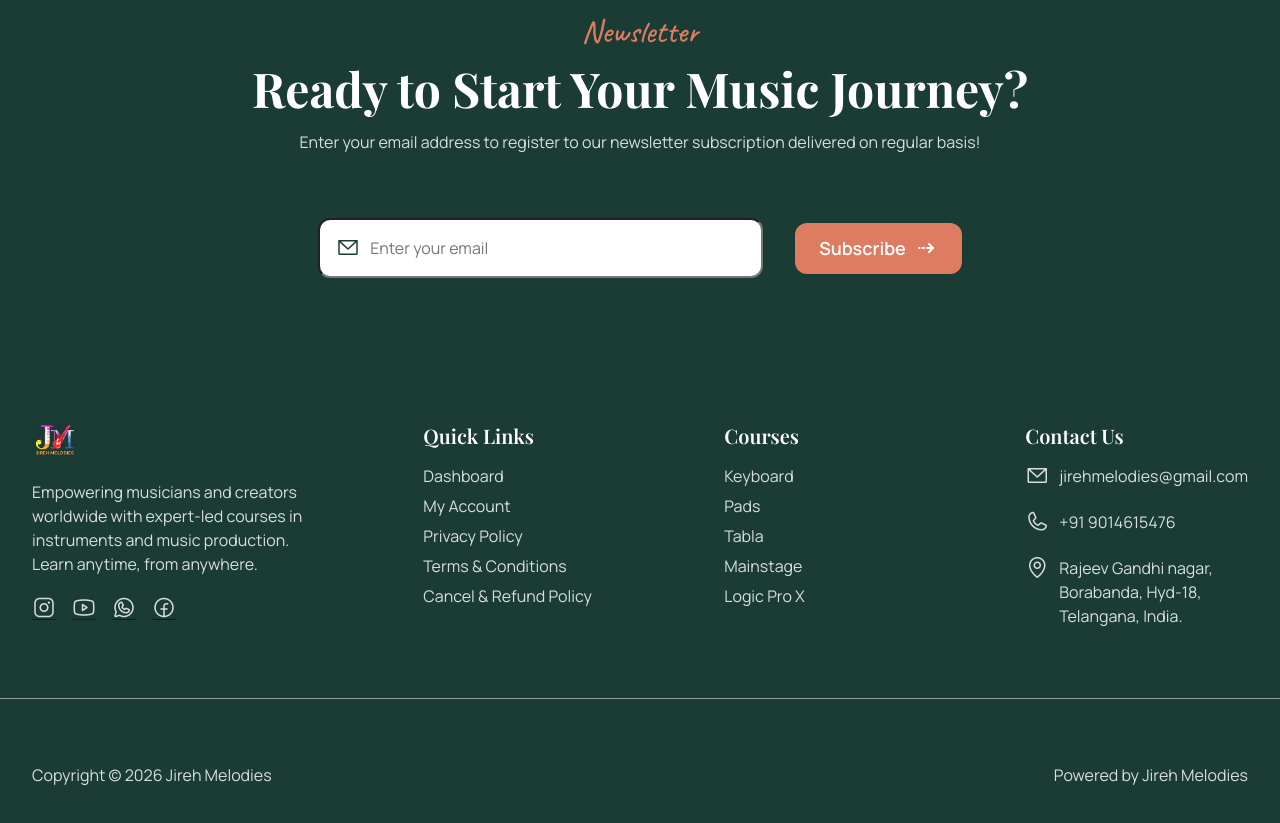
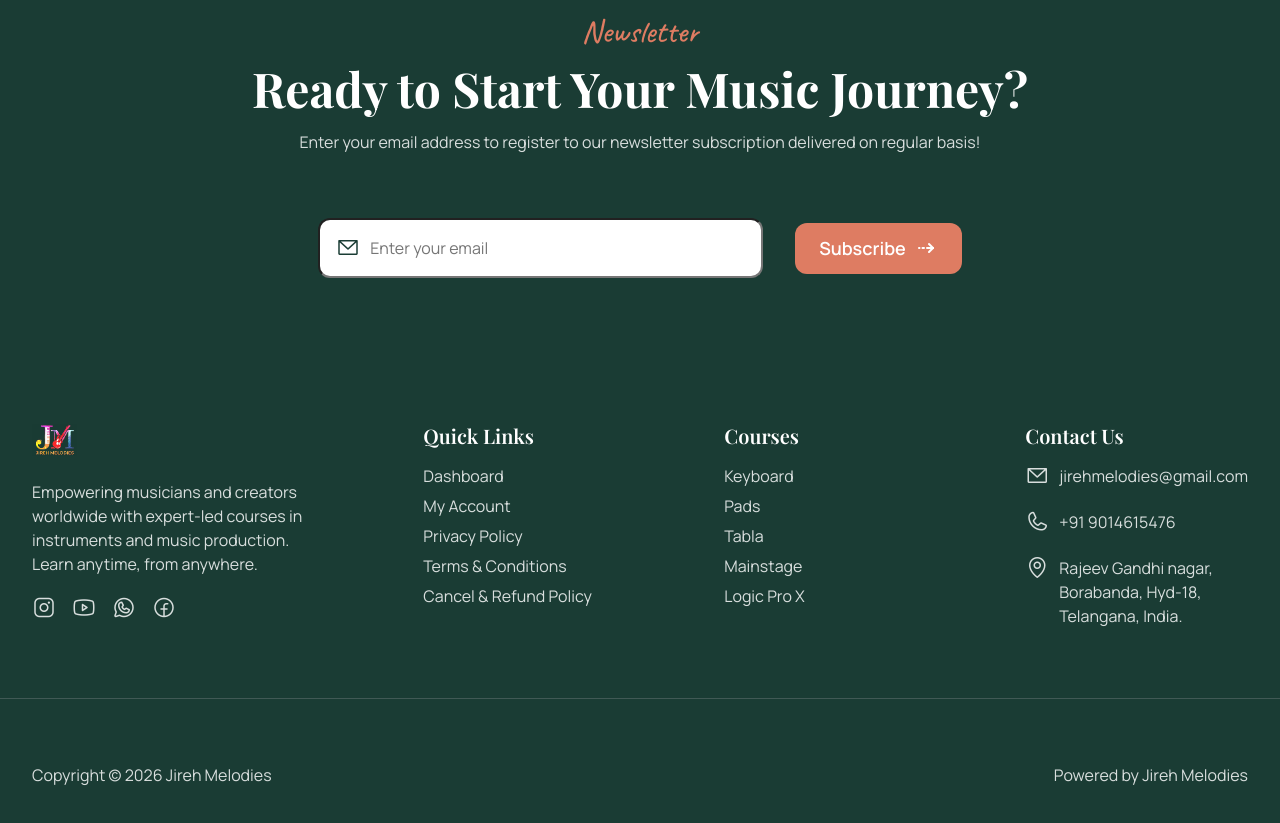
Before and after one commit to yehezekiel07/Jireh-Melodies, a plain HTML site: page index.html in a window 1280 px wide. Shown: the part 5434-6257 px from the top of the page. Drawn offline with nearby package versions, Linux system fonts and the light colour scheme; a web font is replaced by a local one.

Commit message:
Link underlines removed

```diff
--- a/style.css
+++ b/style.css
@@ -753,10 +753,13 @@ nav .main-nav-list .active .main-nav-link {
   gap: 1.6rem;
 }
 
+.social-link {
+  text-decoration: none;
+}
+
 .social-link-icon {
   font-size: 2.4rem;
   color: #d8dedd;
-  text-decoration: none;
 }
 
 .footer-list {
@@ -793,7 +796,7 @@ nav .main-nav-list .active .main-nav-link {
   display: flex;
   justify-content: space-between;
   padding-top: 6.4rem;
-  border-top: solid 1px #919997;
+  border-top: solid 1px #415955;
 }
 
 .copyright {
```
